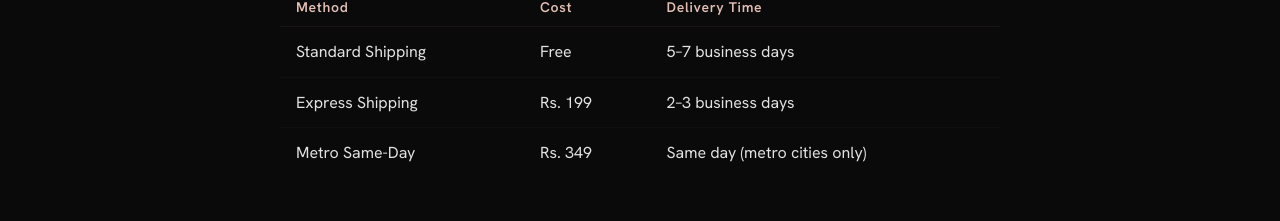
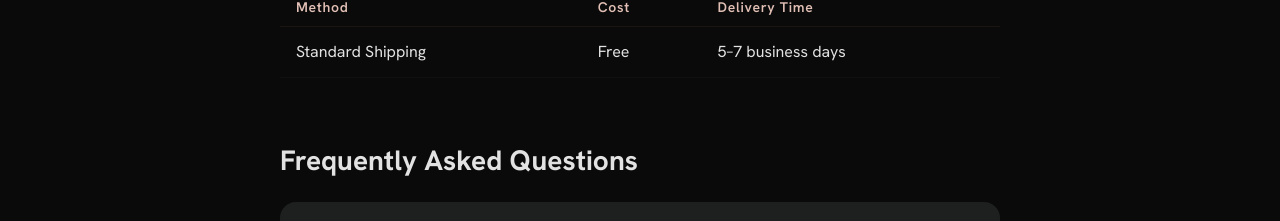
Before and after one commit to Digital-Doctorz/phytoflexgold, a Next.js app: page /shipping in a window 1280 px wide. Shown: the part 699-920 px from the top of the page. Built offline with nearby package versions, Linux system fonts and the light colour scheme; no server answers.

Commit message:
F-3b: shipping page — remove Express (Rs. 199) and Metro Same-Day (Rs. 349) rows (DD 2026-10-16)

```diff
--- a/src/app/(shop)/shipping/page.tsx
+++ b/src/app/(shop)/shipping/page.tsx
@@ -180,16 +180,6 @@ export default function ShippingPage() {
                   <td className="py-3 px-4 text-body-md text-on-surface">Free</td>
                   <td className="py-3 px-4 text-body-md text-on-surface">5–7 business days</td>
                 </tr>
-                <tr className="border-b border-outline-variant/10">
-                  <td className="py-3 px-4 text-body-md text-on-surface">Express Shipping</td>
-                  <td className="py-3 px-4 text-body-md text-on-surface">Rs. 199</td>
-                  <td className="py-3 px-4 text-body-md text-on-surface">2–3 business days</td>
-                </tr>
-                <tr>
-                  <td className="py-3 px-4 text-body-md text-on-surface">Metro Same-Day</td>
-                  <td className="py-3 px-4 text-body-md text-on-surface">Rs. 349</td>
-                  <td className="py-3 px-4 text-body-md text-on-surface">Same day (metro cities only)</td>
-                </tr>
               </tbody>
             </table>
           </div>
```
